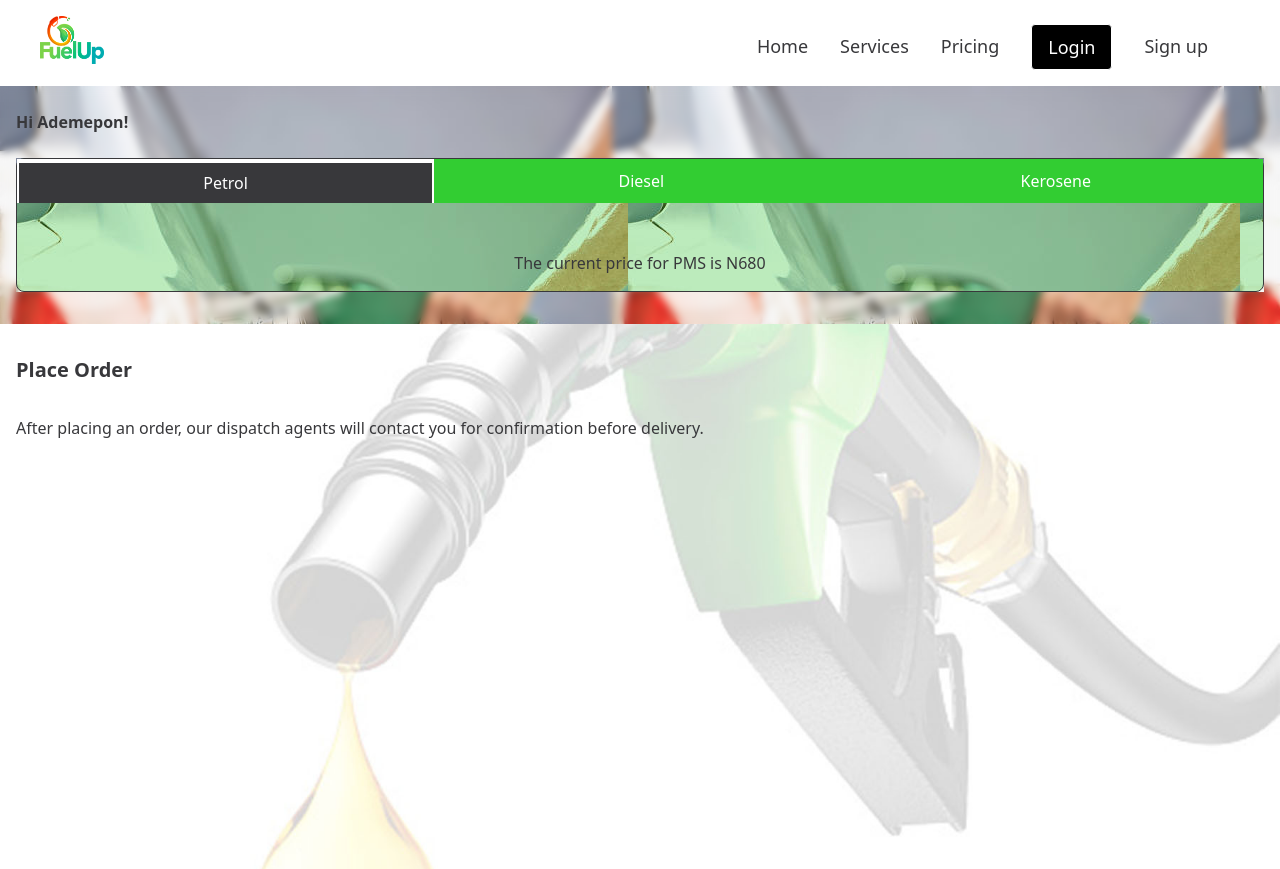
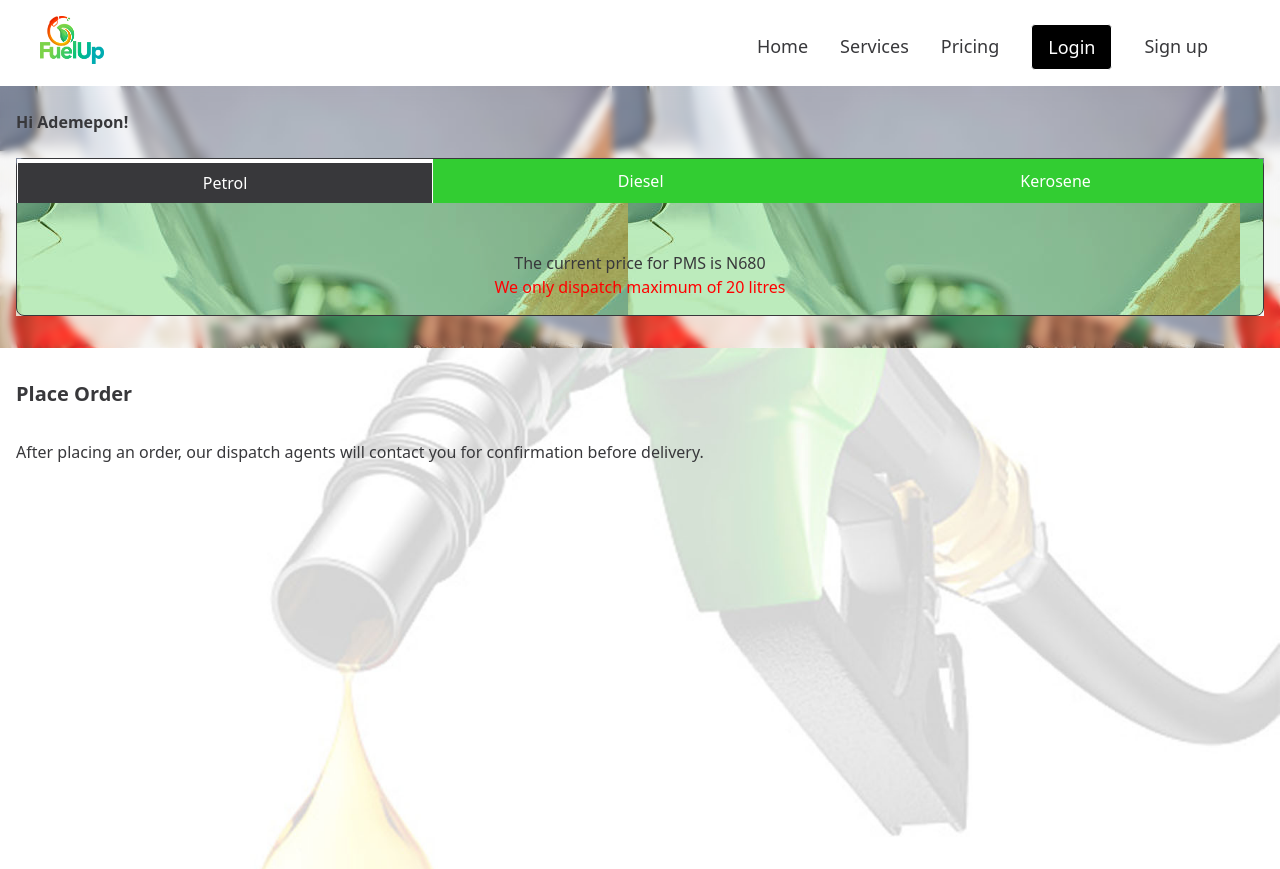
Before and after one commit to Adeboye22/fuel_up, a React (Vite) app in the folder frontend/: page /user in a window 1280 px wide. Shown: the top 869 px of the page. Built offline with nearby package versions, Linux system fonts and the light colour scheme.

Commit message:
user updated

```diff
--- a/frontend/src/Components/app/Tab.jsx
+++ b/frontend/src/Components/app/Tab.jsx
@@ -10,14 +10,16 @@ const Tab = ({ tabs }) => {
     return(
         <div className="flex flex-col">
             <div className='flex justify-evenly'>
-
                 {tabs.map((tab, index) => (
                     <button key={index}
-                    className={`px-4 py-2 w-full border-x-2 ${activeTab === index? 'bg-gray border-t-4 border-white':'bg-lime border-0 border-none'}`} onClick={() => handleTabClick(index)}>{tab.label}</button>
+                    className={`px-4 py-2 w-full border-x ${activeTab === index? 'bg-gray border-t-4 border-white':'bg-lime border-0 border-none'}`} onClick={() => handleTabClick(index)}>{tab.label}</button>
                 ))}
             </div>
-            <div className='p-4 text-center text-gray mt-8'>
+            <div className='p-4 text-center text-gray mt-8 flex flex-col'>
                 {tabs[activeTab].content}
+                <p className='text-red'>
+                    {tabs[activeTab].note}
+                </p>
             </div>
         </div>
     )
--- a/frontend/src/Components/app/user.jsx
+++ b/frontend/src/Components/app/user.jsx
@@ -14,9 +14,9 @@ const User = () => {
 
     const {users} = Data;
     const tabs = [
-      { label: 'Petrol', content: 'The current price for PMS is N680' },
-      { label:'Diesel', content: 'The current price for AGO is N1700' },
-      { label: 'Kerosene', content: 'The current price for DPK is N1200' }
+      { label: 'Petrol', content: 'The current price for PMS is N680', note:'We only dispatch maximum of 20 litres'},
+      { label:'Diesel', content: 'The current price for AGO is N1700', note:'We only dispatch maximum of 20 litres'},
+      { label: 'Kerosene', content: 'The current price for DPK is N1200', note:'We only dispatch maximum of 20 litres' }
     ];
 
   return (
```
